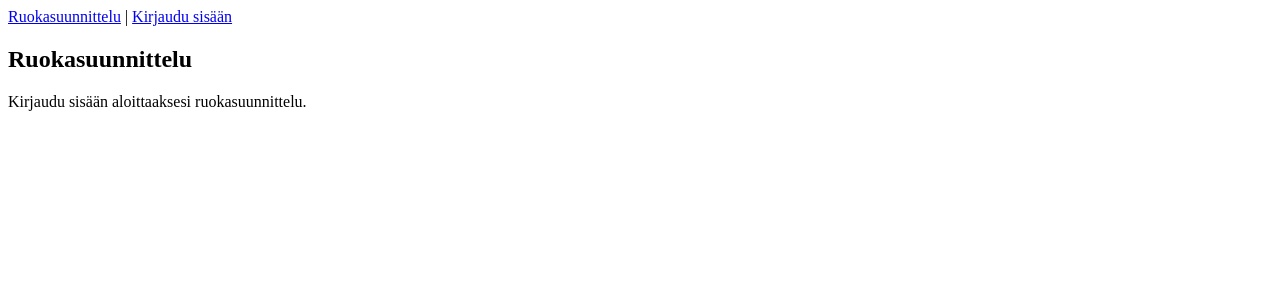
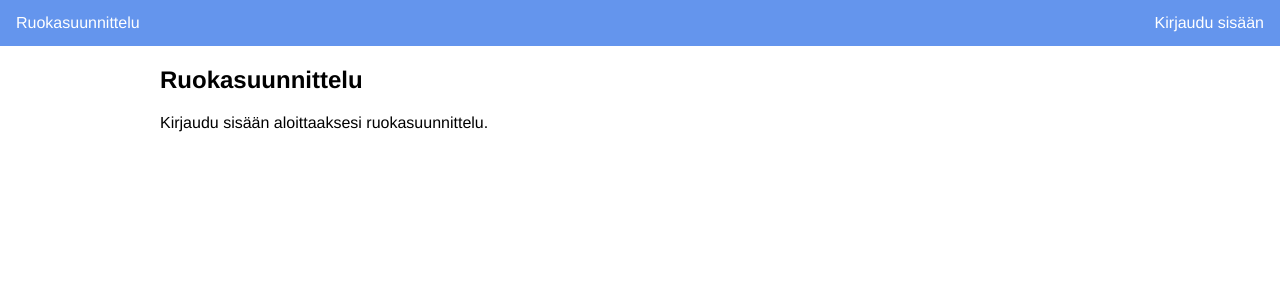
Before and after one commit to apla-hy/meal-plan, a Flask app: page / in a window 1280 px wide. Shown: the top 300 px of the page. Run offline with Flask 2, Linux system fonts and the light colour scheme.

Commit message:
Improve navigation bar design

```diff
--- /dev/null
+++ b/static/main.css
@@ -0,0 +1,35 @@
+body {
+    margin: auto;
+    max-width: 100%;
+    font-family: 'Helvetica', 'Arial', sans-serif;
+}
+
+.content {
+  max-width: 960px;
+  margin: auto;
+}
+
+ul {
+  list-style-type: none;
+  margin: 0;
+  padding: 0;
+  overflow: hidden;
+  background-color: #6495ed;
+}
+
+li {
+  float: left;
+}
+
+li a {
+  display: block;
+  color: white;
+  text-align: center;
+  padding: 14px 16px;
+  text-decoration: none;
+  border-radius: .5em;
+}
+
+li a:hover {
+  background-color: #4f86f7;
+}
--- a/templates/base.html
+++ b/templates/base.html
@@ -1,4 +1,8 @@
 <!DOCTYPE html>
+
+<link rel="stylesheet" href="/static/main.css">
+<meta name="viewport" content="width=device-width, initial-scale=1">
+
 <html>
 
 <title>{% block title %}{% endblock %} - Ruokasuunnittelu</title>
@@ -7,17 +11,19 @@
 <body>
 
 <nav>
-<a href="/">Ruokasuunnittelu</a> |
-{% if session.user_id %}
-  <a href="/shopping_list">Tallennetut ostoslistat</a> |
-  <a href="/recipe">Reseptit</a> |
-  <a href="/item">Nimikkeet</a> |
-  <a href="/item_class">Nimikeluokat</a> |
-  <a href="/profile">Omat tiedot - {{ username }}</a> |
-  <a href="/logout">Kirjaudu ulos</a>
-{% else %}
-    <a href="/login">Kirjaudu sisään</a>
-{% endif %}
+  <ul>
+    <li><a href="/">Ruokasuunnittelu</a></li>
+    {% if session.user_id %}
+    <li><a href="/shopping_list">Tallennetut ostoslistat</a></li>
+    <li><a href="/recipe">Reseptit</a></li>
+    <li><a href="/item">Nimikkeet</a></li>
+    <li><a href="/item_class">Nimikeluokat</a></li>
+    <li style="float:right"><a href="/logout">Kirjaudu ulos</a></li>
+    <li style="float:right"><a href="/profile">Omat tiedot - {{ username }}</a></li>
+    {% else %}
+    <li style="float:right"><a href="/login">Kirjaudu sisään</a></li>
+    {% endif %}
+  </ul>
 </nav>
 
 <section class="content">
```
